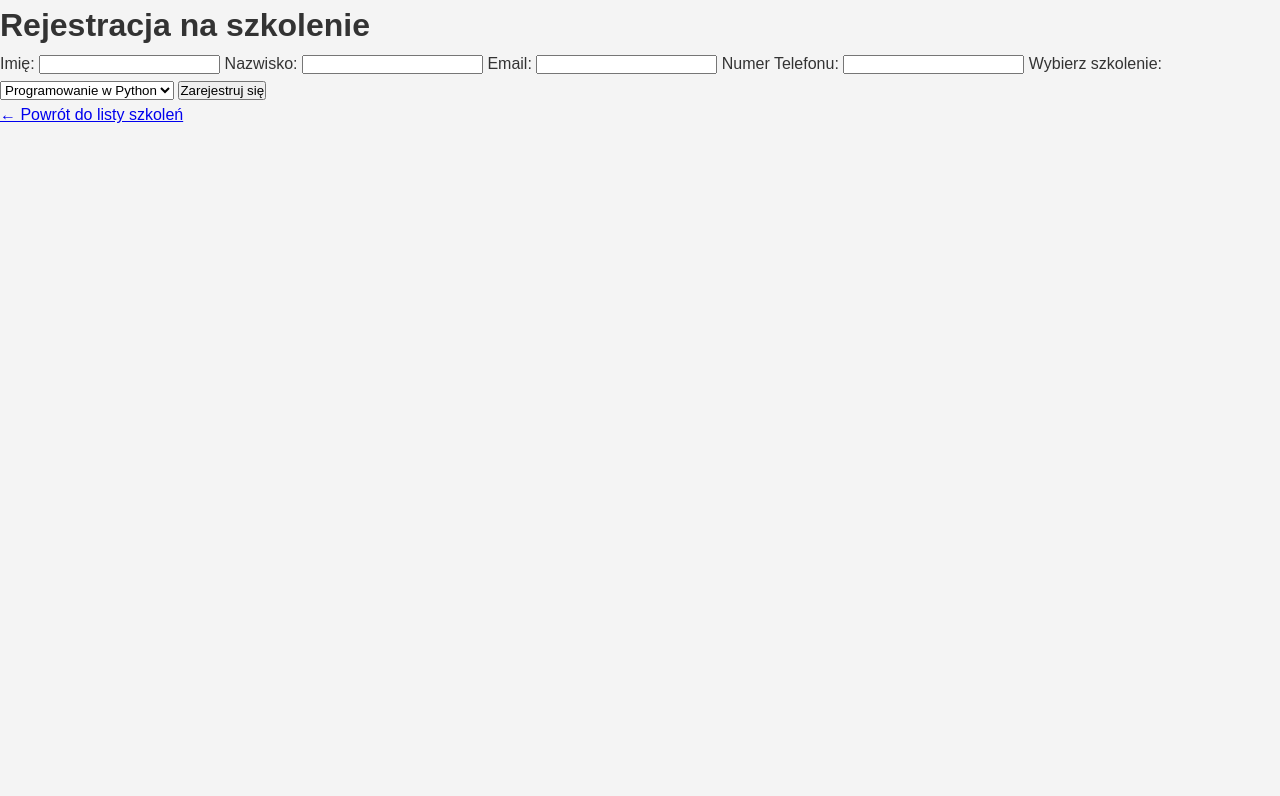
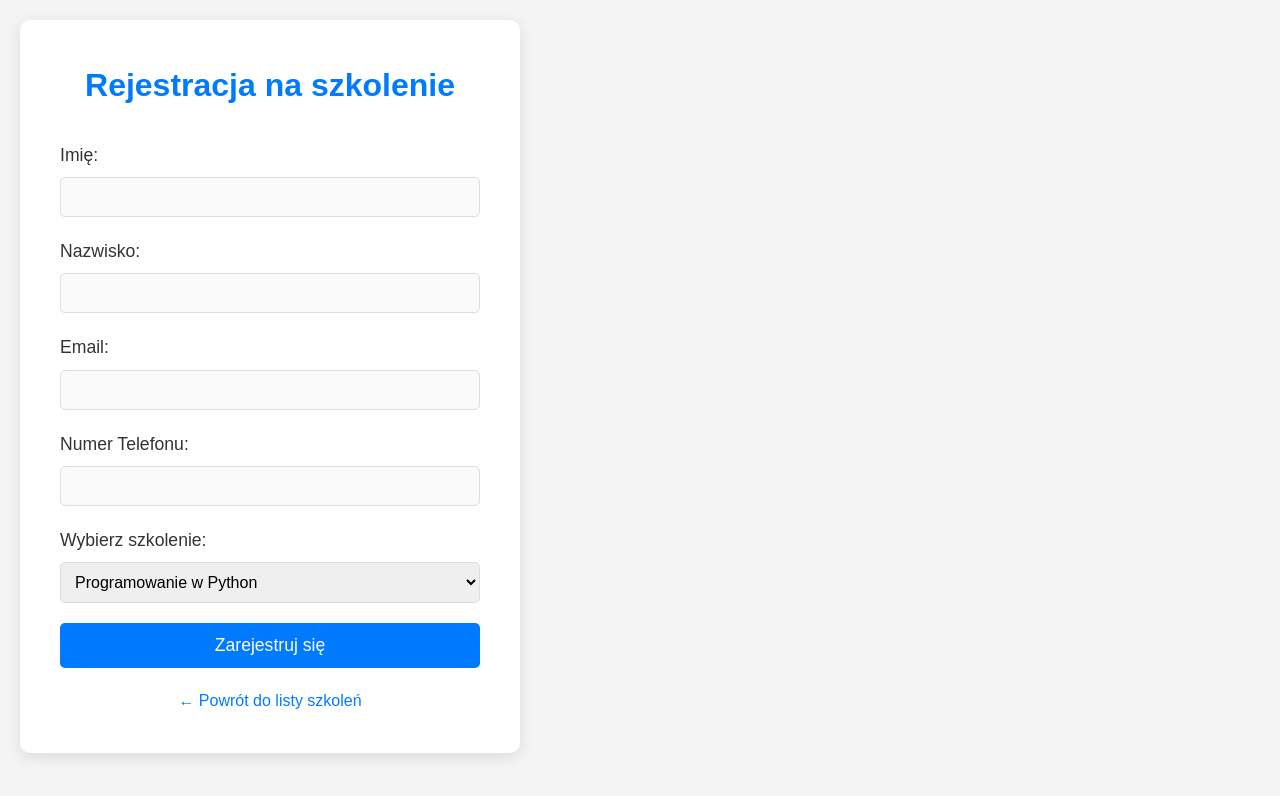
Before and after one commit to milekv/firma-szkoleniowa, a plain HTML site: page rejestracja.html in a window 1280 px wide. Drawn offline with Linux system fonts and the light colour scheme.

Commit message:
Update style.css

```diff
--- a/style.css
+++ b/style.css
@@ -1,4 +1,3 @@
-
 * {
     margin: 0;
     padding: 0;
@@ -86,3 +85,81 @@ footer {
     padding: 10px;
     margin-top: 30px;
 }
+
+.container {
+    background-color: white;
+    border-radius: 10px;
+    box-shadow: 0px 4px 15px rgba(0, 0, 0, 0.1);
+    padding: 40px;
+    max-width: 500px;
+    width: 100%;
+    margin: 20px;
+}
+
+.title {
+    text-align: center;
+    font-size: 2rem;
+    margin-bottom: 30px;
+    color: #007bff;
+}
+
+label {
+    font-size: 1.1rem;
+    margin-bottom: 8px;
+    display: block;
+}
+
+input, select {
+    width: 100%;
+    padding: 10px;
+    margin-bottom: 20px;
+    border-radius: 5px;
+    border: 1px solid #ddd;
+    font-size: 1rem;
+    box-sizing: border-box;
+}
+
+input[type="tel"], input[type="email"], input[type="text"] {
+    background-color: #fafafa;
+}
+
+button {
+    width: 100%;
+    padding: 12px;
+    background-color: #007bff;
+    color: white;
+    font-size: 1.1rem;
+    border: none;
+    border-radius: 5px;
+    cursor: pointer;
+    transition: background-color 0.3s ease;
+}
+
+button:hover {
+    background-color: #0056b3;
+}
+
+.back-link {
+    text-align: center;
+    margin-top: 20px;
+}
+
+.back-link a {
+    text-decoration: none;
+    color: #007bff;
+    font-size: 1rem;
+    transition: color 0.3s ease;
+}
+
+.back-link a:hover {
+    color: #0056b3;
+}
+
+@media (max-width: 768px) {
+    .container {
+        padding: 20px;
+    }
+    .title {
+        font-size: 1.8rem;
+    }
+}
```
